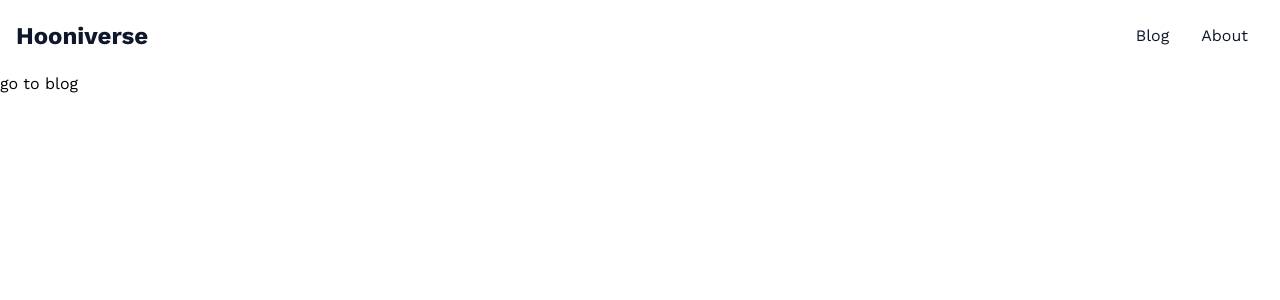
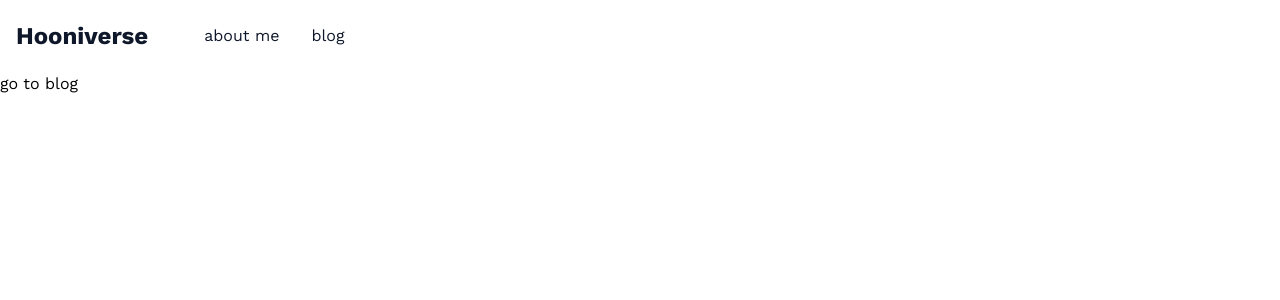
Before and after one commit to holahoon/Holahoon-website, a Next.js app: page / in a window 1280 px wide. Shown: the top 300 px of the page. Built offline with nearby package versions, Linux system fonts and the light colour scheme.

Commit message:
feat: layout styles

```diff
--- a/package.json
+++ b/package.json
@@ -13,15 +13,18 @@
     "@types/react": "18.2.8",
     "@types/react-dom": "18.2.4",
     "autoprefixer": "10.4.14",
+    "clsx": "^1.2.1",
     "contentlayer": "^0.3.3",
     "date-fns": "^2.30.0",
     "eslint": "8.42.0",
     "eslint-config-next": "13.4.4",
     "next": "13.4.4",
     "next-contentlayer": "^0.3.3",
+    "next-themes": "^0.2.1",
     "postcss": "8.4.24",
     "react": "18.2.0",
     "react-dom": "18.2.0",
+    "tailwind-merge": "^1.13.1",
     "tailwindcss": "3.3.2",
     "typescript": "5.1.3"
   },
--- a/src/app/layout.tsx
+++ b/src/app/layout.tsx
@@ -1,6 +1,7 @@
 import { Work_Sans } from "next/font/google"
 
 import Navigation from "@/components/navigation/navigation"
+import { ThemeProvider } from "@/providers/theme-provider"
 
 import "../styles/globals.css"
 
@@ -17,10 +18,12 @@ export default function RootLayout({
    children: React.ReactNode
 }) {
    return (
-      <html lang="en">
+      <html lang="en" suppressHydrationWarning>
          <body className={font.className}>
-            <Navigation />
-            {children}
+            <ThemeProvider defaultTheme="system" attribute="class" enableSystem>
+               <Navigation />
+               {children}
+            </ThemeProvider>
          </body>
       </html>
    )
--- a/src/components/blog/card.tsx
+++ b/src/components/blog/card.tsx
@@ -10,9 +10,11 @@ export default function card(props: Props) {
 
    return (
       <article className="prose prose-slate">
-         <h2>{post.title}</h2>
-         <p>{post.description}</p>
-         <time>{post.date}</time>
+         <div className="">
+            <h2>{post.title}</h2>
+            <p>{post.description}</p>
+            <time>{post.date}</time>
+         </div>
 
          <Mdx code={post.body.code} />
       </article>
--- a/src/components/navigation/navigation.tsx
+++ b/src/components/navigation/navigation.tsx
@@ -1,27 +1,29 @@
 import Link from "next/link"
 
-import { navList } from "@/lib/nav-list"
+import { navList } from "@/libs/nav-list"
 
 export default function navigation() {
    return (
-      <header className="lg:px-6 sticky top-0 mx-auto flex max-w-screen-full items-center justify-between px-4 py-4">
+      <header className="lg:px-6 sticky top-0 mx-auto flex max-w-screen-full items-center px-4 py-4">
          <Link href="/" className="text-2xl font-bold text-alpha">
             Hooniverse
          </Link>
 
-         <nav>
+         <nav className="ml-10 flex">
             <ul className="flex">
                {navList.map(({ label, link }) => (
                   <li key={label}>
                      <Link
                         href={link}
-                        className="mr-8 inline-block px-4 py-2 text-alpha last-of-type:mr-0"
+                        className="mr-6 inline-block px-4 py-2 text-alpha last-of-type:mr-0"
                      >
                         {label}
                      </Link>
                   </li>
                ))}
             </ul>
+
+            <ul className="ml-auto flex">{/* TODO: toggle mode */}</ul>
          </nav>
       </header>
    )
--- /dev/null
+++ b/src/components/ui/link/highlight-link.tsx
@@ -0,0 +1,19 @@
+import Link, { type LinkProps } from "next/link"
+import { type ReactNode } from "react"
+
+import { cn } from "@/libs/utils.helper"
+
+interface Props extends LinkProps {
+   children: ReactNode
+   className?: string
+}
+
+export default function HighlightLink(props: Props) {
+   const { children, href, className, ...rest } = props
+
+   return (
+      <Link href={href} className={cn("", className)} {...rest}>
+         {children}
+      </Link>
+   )
+}
--- a/src/lib/nav-list.ts
+++ /dev/null
@@ -1,4 +0,0 @@
-export const navList = [
-   { link: "/blog", label: "Blog" },
-   { link: "/about", label: "About" },
-]
--- /dev/null
+++ b/src/libs/nav-list.ts
@@ -0,0 +1,4 @@
+export const navList = [
+   { link: "/about", label: "about me" },
+   { link: "/blog", label: "blog" },
+]
--- /dev/null
+++ b/src/libs/utils.helper.ts
@@ -0,0 +1,4 @@
+import { clsx, type ClassValue } from "clsx"
+import { twMerge } from "tailwind-merge"
+
+export const cn = (...inputs: ClassValue[]) => twMerge(clsx(inputs))
--- /dev/null
+++ b/src/providers/theme-provider.tsx
@@ -0,0 +1,11 @@
+"use client"
+
+import { ThemeProvider as NextThemeProvider } from "next-themes"
+
+import type { ThemeProviderProps } from "next-themes/dist/types"
+
+export function ThemeProvider(props: ThemeProviderProps) {
+   const { children, ...rest } = props
+
+   return <NextThemeProvider {...rest}>{children}</NextThemeProvider>
+}
--- a/tailwind.config.js
+++ b/tailwind.config.js
@@ -4,7 +4,9 @@ module.exports = {
       "./src/pages/**/*.{js,ts,jsx,tsx,mdx}",
       "./src/components/**/*.{js,ts,jsx,tsx,mdx}",
       "./src/app/**/*.{js,ts,jsx,tsx,mdx}",
+      "./src/articles/**/*.{md,mdx}",
    ],
+   darkMode: "class",
    theme: {
       screens: {},
       extend: {
```
Also changed, not shown: prettier.config.js (+5 -2 lines), 1 other file (tests, documents, lock files or other folders).
